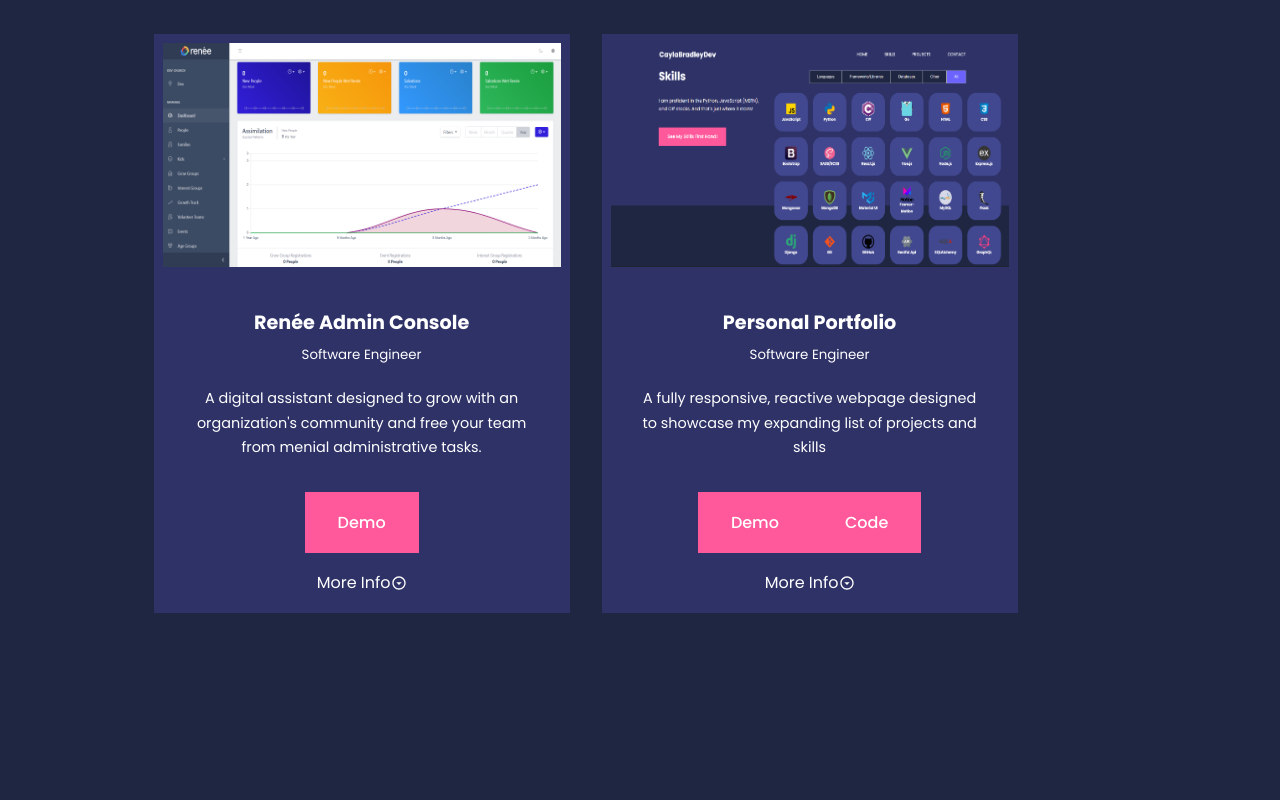
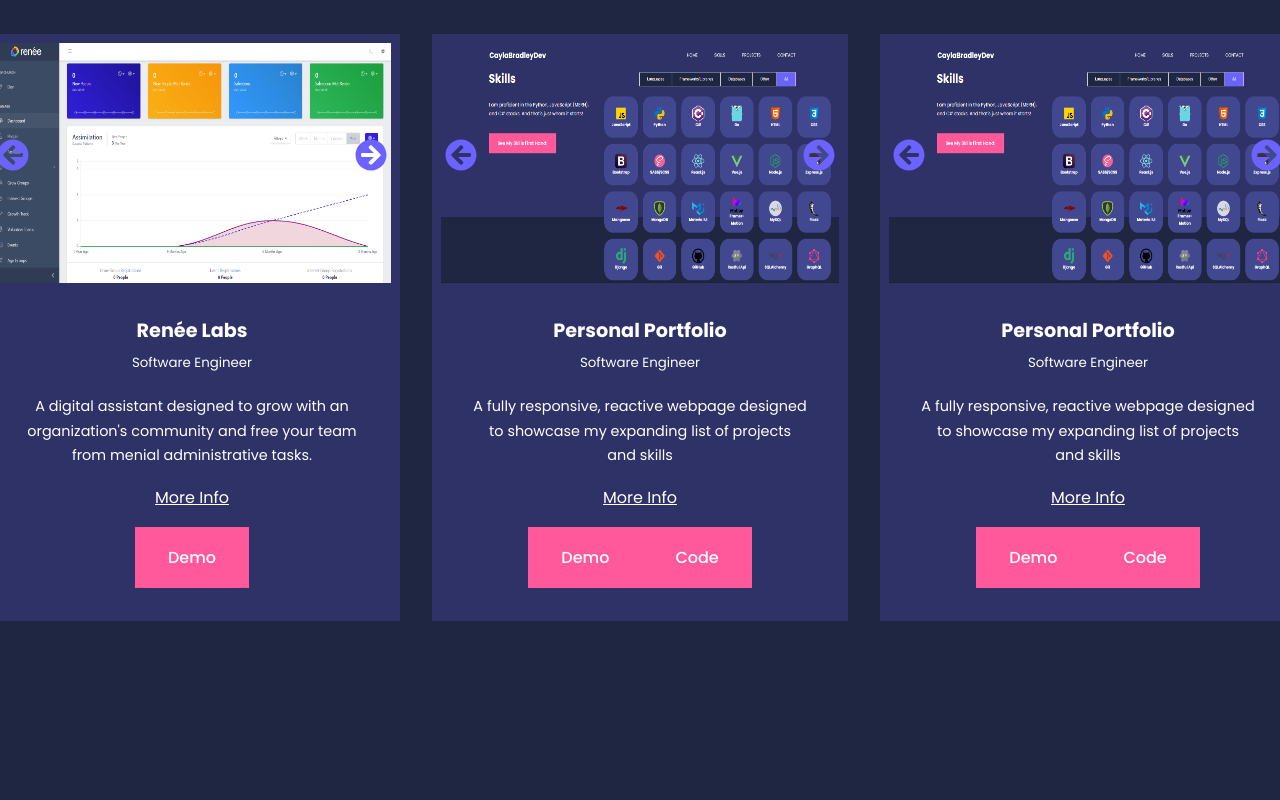
Before and after one commit to caynoelani/react-portfolio, a React (Create React App) app in the folder client/: page / in a window 1280 px wide. Shown: the part 1860-2660 px from the top of the page. Built offline with nearby package versions, Linux system fonts and the light colour scheme.

Commit message:
implement carousel component

```diff
--- /dev/null
+++ b/client/src/components/Carousel/Carousel.jsx
@@ -0,0 +1,33 @@
+import React, { useState } from 'react'
+import { motion } from 'framer-motion'
+
+import { FaArrowCircleLeft, FaArrowCircleRight } from 'react-icons/fa'
+import './Carousel.scss'
+
+const Carousel = (props) => {
+    const [currentSlide, setCurrentSlide] = useState(0);
+    const sliderLength = props.images.length;
+
+    const prevSlide = () => {
+        setCurrentSlide(currentSlide === 0 ? sliderLength - 1 : currentSlide - 1)
+    }
+
+    const nextSlide = () => {
+        setCurrentSlide(currentSlide === sliderLength - 1 ? 0 : currentSlide + 1)
+    }
+
+
+    return (
+        <div className={`carousel ${props.classes}`}>
+            <div className="carousel__slides">
+                <FaArrowCircleLeft className='left-arrow' onClick={prevSlide}/>
+                <FaArrowCircleRight className='right-arrow' onClick={nextSlide}/>
+                <div className="slide">
+                    <img src={props.images[currentSlide]} alt='project thumbnail'/>
+                </div>
+            </div>
+        </div>
+    )
+}
+
+export default Carousel
--- /dev/null
+++ b/client/src/components/Carousel/Carousel.scss
@@ -0,0 +1,39 @@
+@use '../../styles/variables';
+
+.carousel {
+    overflow: hidden;
+
+    &__slides {
+        display: flex;
+        height: inherit;
+        position: relative;
+
+        .left-arrow, .right-arrow {
+            height: 2rem;
+            width: 2rem;
+            position: absolute;
+            top: calc(50% - 1.5rem);
+            z-index: 99;
+            cursor: pointer;
+            color: variables.$color-primary;
+            user-select: none;
+        }
+
+        .left-arrow {
+            left: .25rem;
+        }
+
+        .right-arrow {
+            right: .25rem;
+        }
+
+        .slide {
+            height: inherit;
+
+            img {
+                height: inherit;
+                object-fit: fill;
+            }
+        }
+    }
+}
--- a/client/src/components/MoreInfoDropdown/MoreInfoDropdown.jsx
+++ b/client/src/components/MoreInfoDropdown/MoreInfoDropdown.jsx
@@ -1,7 +1,6 @@
-import React, { useState, useEffect } from 'react'
+import React, { useState } from 'react'
 import { motion } from 'framer-motion'
 
-import { MdOutlineArrowDropDownCircle } from 'react-icons/md'
 import './MoreInfoDropdown.scss'
 
 const MoreInfoDropdown = (props) => {
@@ -18,7 +17,7 @@ const MoreInfoDropdown = (props) => {
                 <ul>
                     <strong>Contributions:</strong><br/>
                     {props.jobDescription.map((bulletPoint, index)=> (
-                        <li key={index}>{bulletPoint}</li>
+                        <li key={index}>- {bulletPoint}</li>
                     ))}
                 </ul>
                 <p><strong>Technologies Used:</strong><br/>{props.technologies.map((technology, index) => (
@@ -27,14 +26,7 @@ const MoreInfoDropdown = (props) => {
             </motion.div>
             <div className='expand-dropdown' onClick={() => setShowMore(!showMore)}>
                 <span className='expand-dropdown__text app__flex'>
-                    {
-                        showMore ?
-                        'Hide Info':
-                        <>
-                            More Info
-                            <MdOutlineArrowDropDownCircle />
-                        </>
-                    }
+                    { showMore ? 'Hide Info': `More Info` }
                 </span>
             </div>
         </div>
--- a/client/src/components/MoreInfoDropdown/MoreInfoDropdown.scss
+++ b/client/src/components/MoreInfoDropdown/MoreInfoDropdown.scss
@@ -16,7 +16,6 @@
             padding: 2rem 4rem;
 
             ul li {
-                list-style: circle;
                 margin-bottom: 1rem;
             }
         }
@@ -24,5 +23,15 @@
 
     .expand-dropdown {
         cursor: pointer;
+
+        .expand-dropdown__text {
+            text-decoration: underline;
+
+            &:hover {
+                color: variables.$color-primary;
+                text-decoration-color: variables.$color-primary;
+            }
+        }
+
     }
 }
--- a/client/src/components/ProjectCard/ProjectCard.jsx
+++ b/client/src/components/ProjectCard/ProjectCard.jsx
@@ -1,24 +1,24 @@
 import React from 'react'
-import { Button, MoreInfoDropdown } from '../../components'
+
+import { Button, MoreInfoDropdown, Carousel } from '../../components'
+import './ProjectCard.scss'
 
 const ProjectCard = (props) => {
     return (
         <article className="project">
-            <div className="project__img">
-                <img src={props.images[0]} alt={`${props.title} project thumbnail`}/>
-            </div>
+            <Carousel images={props.images} classes='app__flex project__img'/>
             <div className="project__description">
                 <h5 className='project__title'>{props.title}</h5>
                 <small className='project__role'>{props.role}</small>
                 <p className='project__summary'>
                     {props.summary}
                 </p>
-                <div>
-                    <Button href={props.demoUrl} classes='btn btn--project' text="Demo" target="_blank" type='anchor--external'/>
-                    {!props.classified && <Button href={props.codeUrl} classes='btn btn--project' text="Code" target="_blank" type='anchor--external'/>}
-                </div>
             </div>
             <MoreInfoDropdown jobDescription={props.jobDescription} technologies={props.technologies}/>
+            <div>
+                <Button href={props.demoUrl} classes='btn btn--project' text="Demo" target="_blank" type='anchor--external'/>
+                {!props.classified && <Button href={props.codeUrl} classes='btn btn--project' text="Code" target="_blank" type='anchor--external'/>}
+            </div>
         </article>
     )
 }
--- /dev/null
+++ b/client/src/components/ProjectCard/ProjectCard.scss
@@ -0,0 +1,28 @@
+@use '../../styles/variables';
+
+.project {
+    background: variables.$color-bg1;
+    text-align: center;
+    border: 1px solid transparent;
+    width: 26rem;
+    padding: .5rem;
+    padding-bottom: 2rem;
+
+    &:hover {
+        background: transparent;
+        border-color: variables.$color-primary;
+    }
+
+    &__img {
+        height: 15rem;
+    }
+
+    &__description {
+        padding: 2rem 2rem 0;
+    }
+
+    &__summary {
+        margin: 1.2rem 0 2rem;
+        font-size: 0.9rem;
+    }
+}
--- a/client/src/components/index.js
+++ b/client/src/components/index.js
@@ -4,3 +4,4 @@ export { default as DotNavigation } from './DotNavigation/DotNavigation'
 export { default as SocialIcons } from './SocialIcons/SocialIcons'
 export { default as ProjectCard } from './ProjectCard/ProjectCard'
 export { default as MoreInfoDropdown } from './MoreInfoDropdown/MoreInfoDropdown'
+export { default as Carousel } from './Carousel/Carousel'
--- a/client/src/constants/projectsData.js
+++ b/client/src/constants/projectsData.js
@@ -4,13 +4,13 @@ const projectsData = () => {
     return (
         [
             {
-                title: 'Renée Admin Console',
+                title: 'Renée Labs',
                 role: 'Software Engineer',
                 images: [images.renee, images.renee1, images.renee2,] ,
                 summary: "A digital assistant designed to grow with an organization's community and free your team from menial administrative tasks.",
                 jobDescription: [
-                    'Conducted a mobile audit and frontend overhaul, introducing a cross-platform, mobile-responsive experience',
-                    'Collaborated with design and backend engineer teams to implement new features and improve existing functionality using, Vue.js, the CoreUI Library, and Go',
+                    'Conducted a mobile audit and frontend overhaul of the admin console, introducing an improved cross-platform, mobile-responsive experience',
+                    'Collaborated with design and backend engineer teams to implement new features and improve existing functionality using Vue.js, the CoreUI Library, and Go',
                 ],
                 technologies: ['Go', 'JavaScript', 'Vue.js','CoreUi', 'CSS'],
                 demoUrl: 'https://www.myrenee.io/',
@@ -24,8 +24,23 @@ const projectsData = () => {
                 summary: 'A fully responsive, reactive webpage designed to showcase my expanding list of projects and skills',
                 jobDescription: [
                     'Built rich visual and reusable components with the React.js framework and its related react hooks, such as useState and useEffect, to produce a scalable, single-page application',
-                    'Utilized best practices in code organization, as well as BEM naming conventions and Higher Order Components, to write clean, efficient, maintainable, and scalable code',
-                    'Designed a visually stimulating and dynamic UI/UX through the Framer Motion Library and SCSS preprocessor',
+                    'Utilized best practices in code organization, BEM naming conventions, Higher Order Components, to write clean, efficient, maintainable, and scalable code',
+                    'Designed a visually stimulating and dynamic UI/UX through the Framer Motion API and SCSS preprocessor',
+                ],
+                technologies: ['JavaScript', 'React.js', 'Framer-Motion', 'SCSS',  'React-Icons', 'formspree'],
+                demoUrl: '#',
+                codeUrl: "https://github.com/caynoelani/react-portfolio",
+                classified: false,
+            },
+            {
+                title: 'Personal Portfolio',
+                role: 'Software Engineer',
+                images: [images.personalPortfolio, images.personalPortfolio1, images.personalPortfolio2] ,
+                summary: 'A fully responsive, reactive webpage designed to showcase my expanding list of projects and skills',
+                jobDescription: [
+                    'Built rich visual and reusable components with the React.js framework and its related react hooks, such as useState and useEffect, to produce a scalable, single-page application',
+                    'Utilized best practices in code organization, BEM naming conventions, Higher Order Components, to write clean, efficient, maintainable, and scalable code',
+                    'Designed a visually stimulating and dynamic UI/UX through the Framer Motion API and SCSS preprocessor',
                 ],
                 technologies: ['JavaScript', 'React.js', 'Framer-Motion', 'SCSS',  'React-Icons', 'formspree'],
                 demoUrl: '#',
--- a/client/src/container/Projects/Projects.scss
+++ b/client/src/container/Projects/Projects.scss
@@ -8,37 +8,6 @@
         grid-template-columns: repeat(3, 1fr);
         gap: 2rem;
         align-items: center;
-        justify-items: center;
-    }
-
-    .project {
-        background: variables.$color-bg1;
-        text-align: center;
-        border: 1px solid transparent;
-        width: 26rem;
-
-        &:hover {
-            background: transparent;
-            border-color: variables.$color-primary;
-        }
-
-        &__img {
-            height: 15rem;
-
-            img {
-                height: inherit;
-                padding: .5rem;
-                object-fit: fill;
-            }
-        }
-
-        &__description {
-            padding: 2rem;
-        }
-
-        &__summary {
-            margin: 1.2rem 0 2rem;
-            font-size: 0.9rem;
-        }
+        justify-content: center;
     }
 }
--- a/client/src/container/Skills/Skills.scss
+++ b/client/src/container/Skills/Skills.scss
@@ -30,7 +30,6 @@
         .tile-filter {
             display: flex;
             flex-direction: row;
-            // justify-content: flex-start;
             align-items: center;
             flex-wrap: wrap;
             margin-bottom: 2rem;
```
